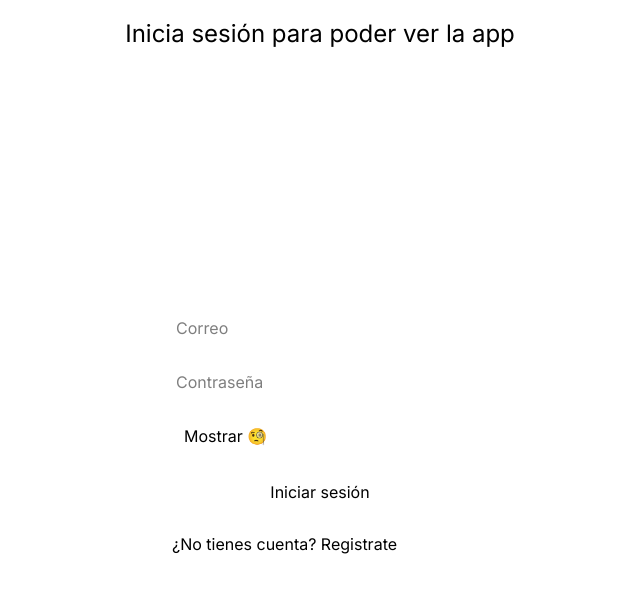
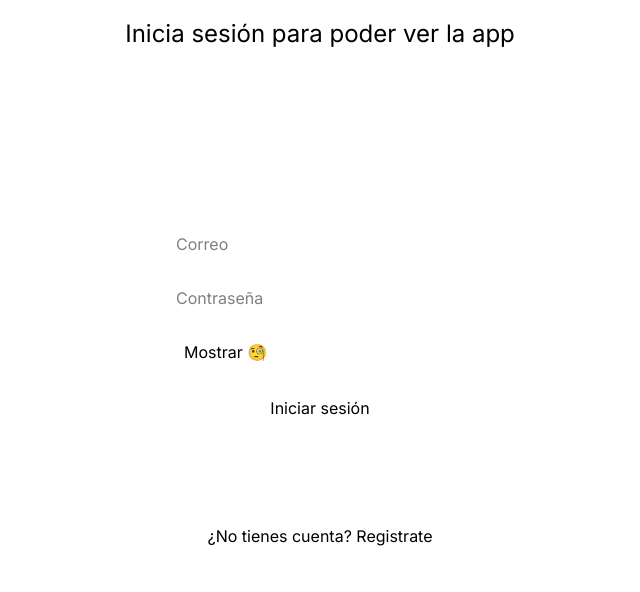
Before and after one commit to NicolasNakasone/LoginRegisterApp, a React (Vite) app in the folder level2/: page /iniciar-sesion in a window 1280 px wide. Shown: the top 592 px of the page, without its empty margins (320-960 px from the left). Built offline with nearby package versions, Linux system fonts and the light colour scheme.

Commit message:
fix(memo): wrapped PasswordInput in a memo

```diff
--- a/level2/src/components/LoginForm.tsx
+++ b/level2/src/components/LoginForm.tsx
@@ -77,7 +77,7 @@ export const LoginForm = (): JSX.Element => {
   )
 }
 
-const PasswordInput = () => {
+const PasswordInput = memo(() => {
   const [isPassword, setIsPassword] = useState(true)
   const togglePassword = () => {
     setIsPassword(prevPassword => !prevPassword)
@@ -90,7 +90,7 @@ const PasswordInput = () => {
       </button>
     </>
   )
-}
+})
 
 const MemoizedLink = memo((): JSX.Element => {
   return <Link to={routes.register}>Registrate</Link>
--- a/level2/src/contexts/UserProvider.tsx
+++ b/level2/src/contexts/UserProvider.tsx
@@ -7,7 +7,6 @@ import { UserContext } from 'src/contexts/UserContext'
 export const UserProvider = ({ children }: { children: JSX.Element }): JSX.Element => {
   const [isLogged, setIsLogged] = useState(false)
   const [user, setUser] = useState<User | null>(null)
-
   const navigate = useNavigate()
 
   return (
--- a/level2/src/style.css
+++ b/level2/src/style.css
@@ -31,10 +31,11 @@ h1 {
 }
 
 form {
-  margin: auto;
+  min-height: 20rem;
+  margin: 20vh 0 auto;
   display: flex;
   flex-direction: column;
-  justify-content: center;
+  justify-content: flex-start;
   align-items: flex-start;
   gap: 1.5rem;
 }
@@ -62,6 +63,12 @@ button[type="submit"] {
   width: 100%;
 }
 
+p {
+  &:last-child {
+    margin: auto auto 0;
+  }
+}
+
 /* form > button[type="button"] {
   border: 1px solid blue;
 } */
```
